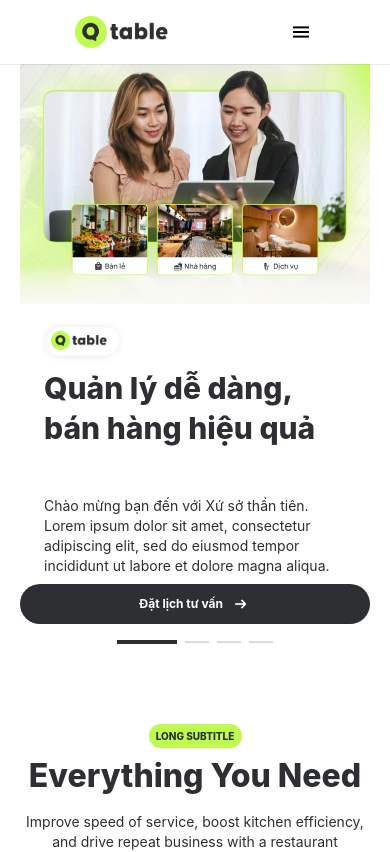
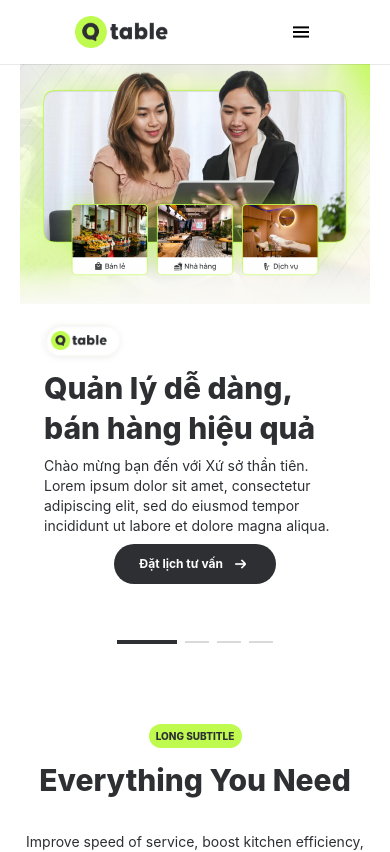
Before and after one commit to PhuD203/Bc_DevTest, a React (Vite) app: page / in a window 390 px wide. Shown: the top 852 px of the page. Built offline with nearby package versions, Linux system fonts and the light colour scheme.

Commit message:
Fix text end

```diff
--- a/src/components/Banner.jsx
+++ b/src/components/Banner.jsx
@@ -18,7 +18,7 @@ function Banner() {
         </div>
       </div>
       {/* Mobie */}
-      <div className=" block lg:hidden flex flex-col mx-auto items-center  p-0 max-w-[350px] h-[556px] rounded-[12px] flex-none order-1 grow-0">
+      <div className=" block lg:hidden flex flex-col mx-auto items-center  p-0 max-w-[600px] min-h-[300px] max-h-[600px] rounded-[12px] flex-none order-1 grow-0">
         <div className=" w-full h-[240px] bg-white flex-none order-0 self-stretch grow-0">
           <img src={banner2} alt="" />
         </div>
--- a/src/components/BannerContent.jsx
+++ b/src/components/BannerContent.jsx
@@ -2,8 +2,8 @@ import Icons from "../assets/icons/icons-white.png";
 
 function BannerContent({ logo, text }) {
   return (
-    <div className="flex flex-col items-center lg:items-start py-[20px] lg:py-0 px-0 lg:p-0 gap-2 lg:gap-6 w-[350px] h-[366px] lg:w-[1168px] lg:h-[356px] flex-none order-1 grow lg:relative lg:z-[1]">
-      <div className="flex flex-col items-start p-0 gap-3 w-[302px] h-[164px] lg:w-[824px] lg:h-[192px] flex-none order-0 grow-0">
+    <div className="flex flex-col items-center lg:items-start py-[20px] lg:py-0 px-0 lg:p-0 gap-2 lg:gap-6 w-[350px] h-[316px] lg:w-[1168px] lg:h-[356px] flex-none order-1 grow lg:relative lg:z-[1]">
+      <div className="flex flex-col items-start p-0 gap-3 w-[302px]  lg:w-[824px] lg:h-[192px] flex-none order-0 grow-0">
         <div className="box-border flex flex-col items-start py-[6px] pr-[12px] pl-[6px] w-[76px] h-[32px] border border-[#FAFAF5] lg:pt-2 lg:pb-2 lg:pr-3 lg:pl-2 lg:w-[101px] lg:h-[44px] lg:border-0 lg:bg-white/50 gap-[10px] shadow-[0px_2px_8px_-2px_rgba(0,0,0,0.1),inset_2px_2px_2px_rgba(0,0,0,0.04)] rounded-[80px] flex-none order-0 grow-0">
           <img src={logo} alt="" />
         </div>
@@ -18,7 +18,7 @@ function BannerContent({ logo, text }) {
         et dolore magna aliqua.
       </span>
 
-      <button className="flex justify-center items-center py-[10px] px-[20px] gap-[6px] w-full h-[40px]  lg:py-4 lg:px-1 lg:gap-[10px] lg:w-[234px] lg:h-[60px] bg-[#2D2F33] rounded-[80px] flex-none order-2 grow-0">
+      <button className="flex justify-center items-center py-[10px] px-[20px] gap-[6px] w-[162px] h-[40px]  lg:py-4 lg:px-1 lg:gap-[10px] lg:w-[234px] lg:h-[60px] bg-[#2D2F33] rounded-[80px] flex-none order-2 grow-0">
         <div className="flex items-center px-6 gap-2  w-full h-[40px] lg:w-[226px] justify-center ">
           <span className="font-manrope font-bold text-[12px] lg:text-[18px] leading-[20px] lg:leading-7 text-white whitespace-nowrap">
             Đặt lịch tư vấn
--- a/src/components/Content.jsx
+++ b/src/components/Content.jsx
@@ -3,14 +3,14 @@ import FeatureContent from "./FeatureContent";
 function Content() {
   return (
     <div className="w-full flex flex-col items-center py-[60px] px-[20px] gap-8 w-[390px] h-[906px] lg:py-[120px] lg:px-[86px] lg:gap-[60px] w-[350px] lg:w-full lg:h-[1268px] bg-white flex-none  ">
-      <div className="mx-auto flex flex-col items-center p-0  gap-4 w-[350px] h-[188px] lg:gap-[24px] lg:w-full lg:max-w-[1176px] lg:h-[192px] order-0">
-        <div className="flex flex-col items-center p-0 gap-2 w-full max-w-[390px] h-[72px] lg:gap-[16px] lg:w-[1176px] lg:h-[112px] flex-none order-0 grow-0">
+      <div className="mx-auto flex flex-col items-center p-0  gap-4 w-[350px] h-[208px] lg:gap-[24px] lg:w-full lg:max-w-[1176px] lg:h-[192px] order-0">
+        <div className="flex flex-col items-center p-0 gap-3 w-full max-w-[390px] h-[92px] lg:gap-[16px] lg:w-[1176px] lg:h-[112px] flex-none order-0 grow-0">
           <div className="flex flex-row justify-center items-center py-1 px-2 lg:px-[12px] gap-[10px] w-[93px] h-[24px lg:w-[116px] lg:h-[28px] bg-[#BFFB4F] rounded-[24px] flex-none order-0 grow-0">
             <span className="h-[16px] lg:h-[24px] font-manrope font-extrabold text-[10px] leading-[16px] lg:text-[12px] lg:leading-[24px] text-center uppercase text-[#2D2F33] flex-none order-0 grow-0">
               long subtitle
             </span>
           </div>
-          <h1 className=" w-[350px] lg:w-[1176px]  font-manrope font-extrabold text-[32px] leading-[40px] lg:text-[56px] lg:leading-[68px] text-center text-[#2D2F33] flex-none order-1 grow-0">
+          <h1 className=" w-[350px] lg:w-[1176px]  font-manrope font-extrabold text-[30px] leading-[40px] lg:text-[56px] lg:leading-[68px] text-center text-[#2D2F33] flex-none order-1 grow-0">
             Everything You Need
           </h1>
         </div>
--- a/src/components/TabContentMobie.jsx
+++ b/src/components/TabContentMobie.jsx
@@ -26,11 +26,14 @@ function TabContentMobie({ tab }) {
             alt=""
             className="w-4 h-4 flex-none order-0 grow-0 brightness-0 invert"
           />
-          <span className="w-[60px] h-[20px] font-manrope font-semibold text-[14px] leading-[20px] text-center text-white flex-none order-1">
+          <span className="w-[70px] h-[20px] font-manrope font-semibold text-[14px] leading-[20px] text-center text-white flex-none order-1">
             {tab[activeMenu].title}
           </span>
           {tab[activeMenu].status === true && (
-            <div className="flex flex-row justify-center items-center px-2 py-1 gap-[10px] w-[40px] h-[24px] bg-[#BFFB4F] rounded-[24px] flex-none order-2 grow-0">
+            <div
+              className="flex flex-row justify-center items-center px-2 py-1 gap-[10px] w-[40px] h-[24px] bg-[#BFFB4F] rounded-[24px] flex-none order-2  whitespace-nowrap
+"
+            >
               <span className="w-6 h-4 font-manrope font-extrabold text-[10px] leading-4 text-center uppercase text-[#2D2F33] flex-none order-0">
                 NEW
               </span>
@@ -62,17 +65,17 @@ function TabContentMobie({ tab }) {
                     alt=""
                     className={`w-4 h-4 flex-none order-0 grow-0 brightness-0 invert`}
                   />
-                  <span className="w-[60px] h-[20px] font-manrope font-semibold text-[14px] leading-[20px] text-center text-white flex-none order-1">
+                  <span className="w-[60px] h-[20px] font-manrope font-semibold text-[14px] leading-[20px] text-center text-white flex-none order-1 whitespace-nowrap">
                     {tab[index].title}
                   </span>
-                  {/* {tab[index].status === true && (
+                  {tab[index].status === true && (
                     <div className="flex flex-row justify-center items-center px-2 py-1 gap-[10px] w-[40px] h-[24px] bg-[#BFFB4F] rounded-[24px] flex-none order-2 grow-0">
                       <span className="w-6 h-4 font-manrope font-extrabold text-[10px] leading-4 text-center uppercase text-[#2D2F33] flex-none order-0">
                         NEW
                       </span>
                     </div>
-                  )} */}
-                  <div
+                  )}
+                  {/* <div
                     className={`flex flex-row justify-center items-center px-2 py-1 gap-[10px] w-[40px] h-[24px] rounded-[24px] order-2 ${
                       tab[index].status === true
                         ? "bg-[#BFFB4F] visible"
@@ -82,7 +85,7 @@ function TabContentMobie({ tab }) {
                     <span className="font-manrope font-extrabold text-[10px] leading-4 text-center uppercase text-[#2D2F33]">
                       NEW
                     </span>
-                  </div>
+                  </div> */}
                 </div>
               </button>
               <div className="w-full items-center justify-center h-[1px] bg-[#D9D9D9]" />
```
